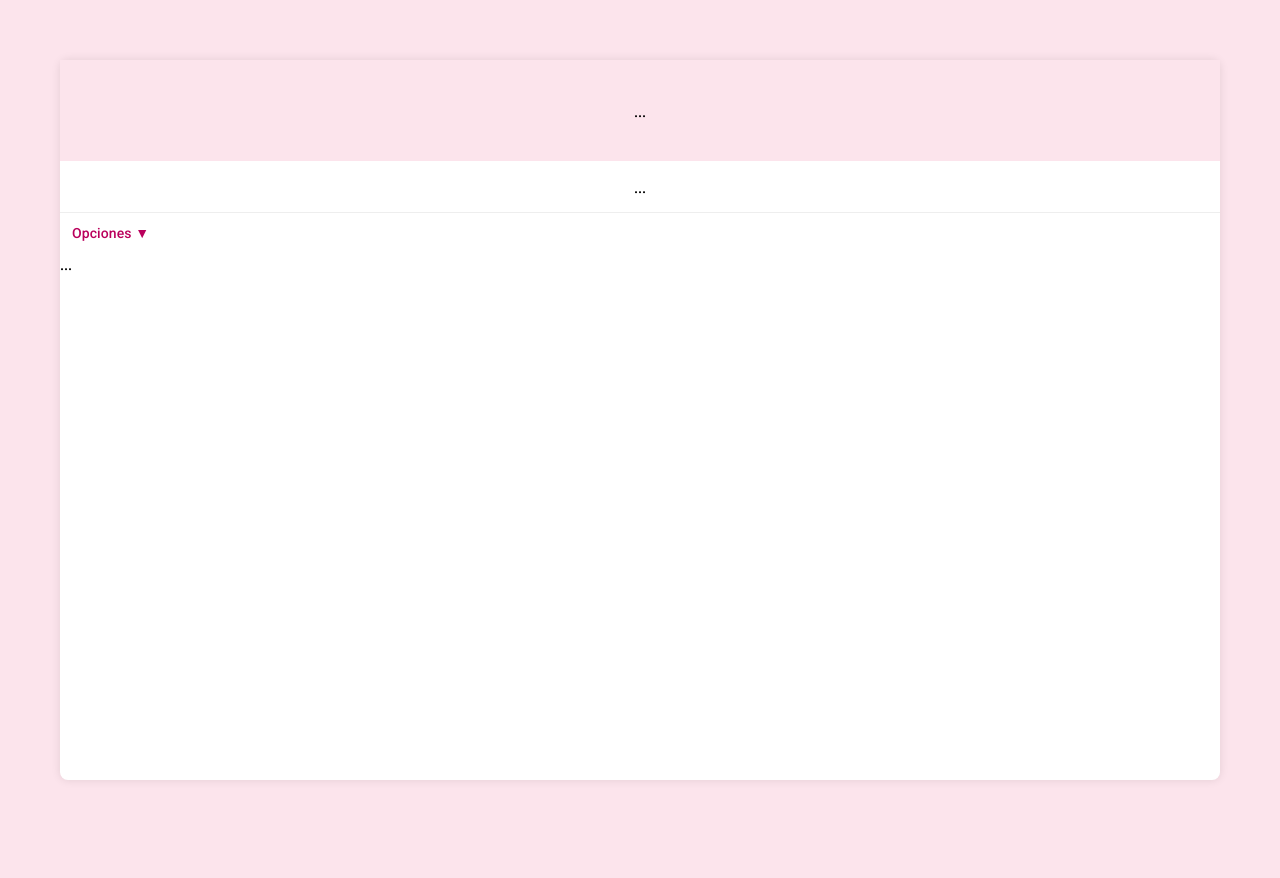
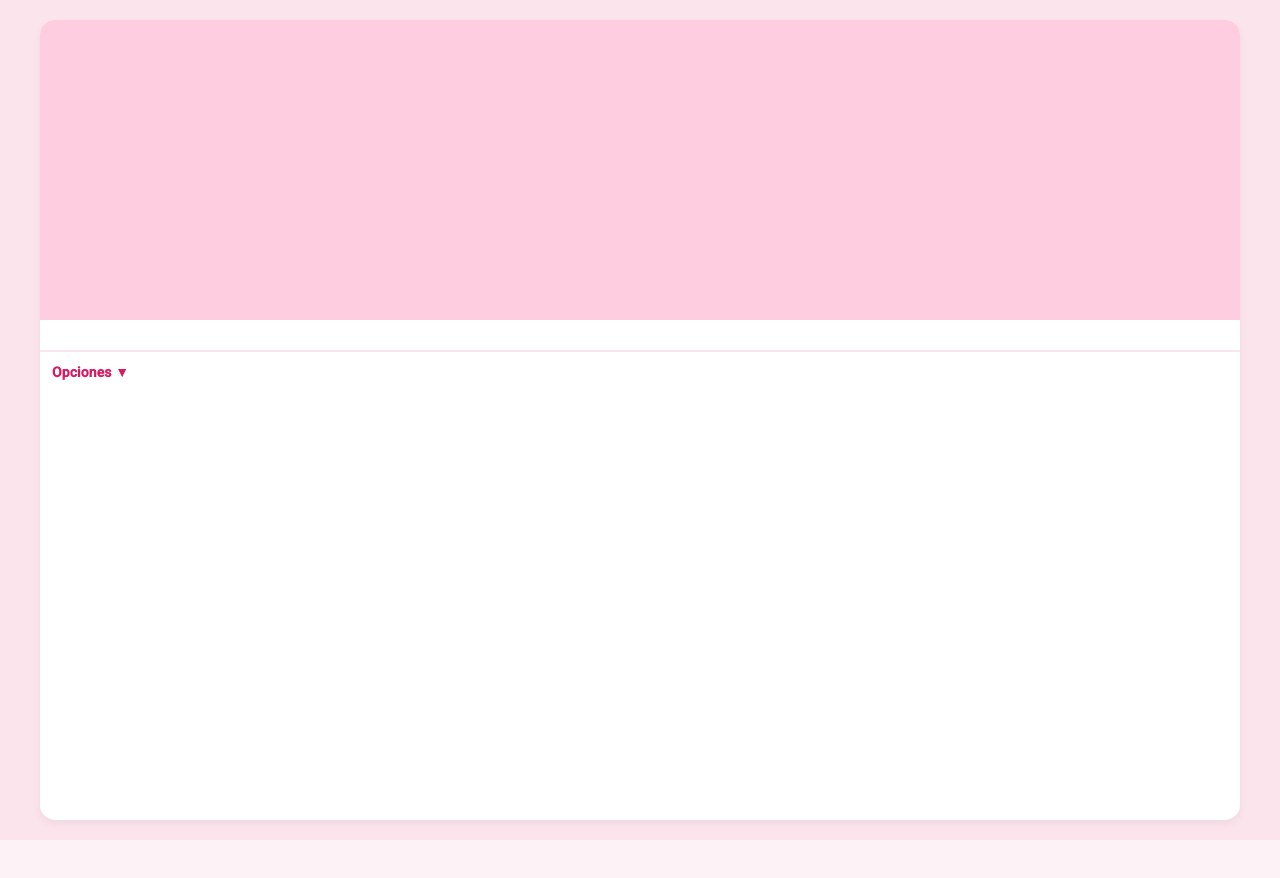
Before and after one commit to Adeline8810/vieRose, an Angular app: page / in a window 1280 px wide. After the commit the page ends 840 px from the top, so only its background shows below. Built offline with nearby package versions, Linux system fonts and the light colour scheme; a web font is replaced by a local one.

Commit message:
commit 2

```diff
--- a/src/app/app.css
+++ b/src/app/app.css
@@ -1,19 +1,7 @@
 .main-layout { display: flex; flex-direction: column; }
 
-.banner {
-  background-color: #fce4ec; /* Rosa muy suave */
-  padding: 40px;
-  text-align: center;
-}
 
-.navbar {
-  display: flex;
-  justify-content: center;
-  gap: 20px;
-  padding: 15px;
-  background: white;
-  border-bottom: 1px solid #eee;
-}
+
 
 .hero {
   display: flex;
@@ -37,13 +25,3 @@
   min-height: 100vh;
   padding: 20px; /* Esto deja ver el rosa alrededor */
 }
-
-/* La capa blanca central */
-.content-box {
-  background-color: white;
-  max-width: 1200px; /* Ajusta el ancho de tu web */
-  margin: 0 auto;    /* Esto lo centra */
-  min-height: 90vh;
-  box-shadow: 0 0 10px rgba(0,0,0,0.1); /* Sombra elegante */
-  border-radius: 8px; /* Bordes redondeados */
-}
--- a/src/app/app.html
+++ b/src/app/app.html
@@ -2,12 +2,12 @@
 
   <main class="content-box">
 
-    <header class="banner">...</header>
+    <header class="banner"></header>
 
-    <nav class="navbar">...</nav>
+    <nav class="navbar"></nav>
     <app-menu-desplegable></app-menu-desplegable>
 
-    <section class="main-content">...</section>
+    <section class="main-content"></section>
 
   </main>
 
--- a/src/styles.scss
+++ b/src/styles.scss
@@ -2,7 +2,56 @@ html, body { height: 100%; }
 /* src/styles.scss */
 body {
   background-color: #fce4ec; /* Rosa de fondo */
-  margin: 0;
   padding: 40px;
   font-family: 'Playfair Display', serif;
+  margin: 0;
+  padding: 0;
+  background-color: #fdf2f5;
 }
+
+.site-wrapper {
+  min-height: 100vh;
+  background-color: #fdf2f5; /* Un tono rosado muy suave de fondo */
+  display: flex;
+  justify-content: center;
+  padding: 20px;
+}
+
+/* --- La capa blanca central --- */
+.content-box {
+  width: 100%;
+  max-width: 1200px;
+  margin: 0 auto;           /* Centrado perfecto */
+  background: #ffffff;      /* Fondo blanco */
+  border-radius: 15px;      /* Bordes redondeados */
+  box-shadow: 0 4px 10px rgba(0,0,0,0.05);
+  overflow: hidden;         /* Esto es lo que oculta los bordes del banner */
+  padding: 0;               /* Sin espacio interno para que el banner toque los bordes */
+}
+
+/* Ajuste del banner y navbar */
+.banner {
+  width: 100%;
+  margin: 0;
+  display: block;
+  /* Ajusta la altura para que no sea tan excesiva */
+  height: 300px;
+  background-color: #ffcce0; /* Color de fondo rosa */
+}
+.navbar {
+  display: flex;
+  justify-content: center; /* Centramos el menú como en la referencia */
+  padding: 15px 0;
+  background-color: #ffffff;
+  border-bottom: 2px solid #fce4ec; /* Una línea rosa sutil para separar */
+}
+
+.main-content {
+  padding: 20px; /* Aquí sí puedes poner espacio para que el texto respire */
+}
+
+.mat-mdc-button {
+  color: #d81b60 !important; /* Un rosa fuerte corporativo */
+  font-weight: 600 !important;
+  text-transform: uppercase;
+}
```
